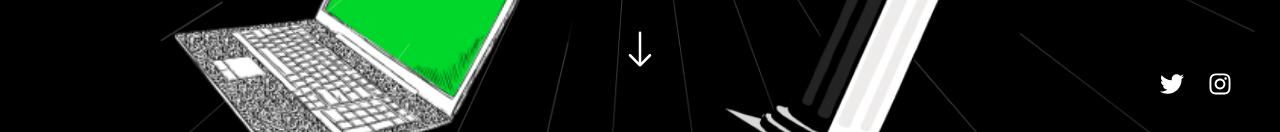
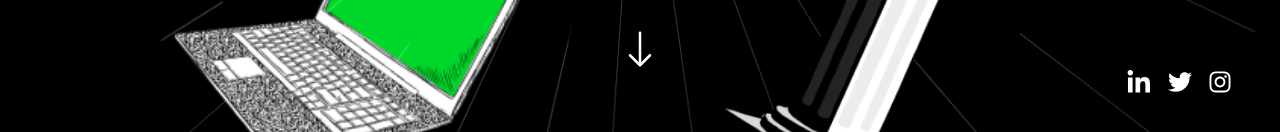
Before and after one commit to mvaibhav77/OpInHacks, a React (Create React App) app: page / in a window 1280 px wide. Shown: the part 668-800 px from the top of the page. Built offline with nearby package versions, Linux system fonts and the light colour scheme; a web font is replaced by a local one.

Commit message:
added links to the social icons

```diff
--- a/src/components/Faq/Faq.css
+++ b/src/components/Faq/Faq.css
@@ -63,7 +63,7 @@
     font-size: 1.8rem;
     border-radius: 1px;
     opacity: 30%;
-    transition: transform .1s;
+    transition: transform 1s;
 
 }
 .faq-tab:hover label::after{
@@ -76,14 +76,13 @@
 }
 
 .faq-tab input:checked ~ label::after{
-  transform: rotate(135deg);
-
+    transform: rotate(135deg);
 }
 
 .faq-content{
     max-height: 0;
     overflow: hidden;
-    transition: 0.1s ease-in;
+    transition: 1s;
 }
 
 .faq-section .faq-tab input:checked ~ .faq-content{
--- a/src/components/Hero/Hero.css
+++ b/src/components/Hero/Hero.css
@@ -56,7 +56,7 @@
 .social-links-bottom {
   position: absolute;
   display: flex;
-  gap: 1.5rem;
+  gap: 1rem;
   bottom: 2rem;
   right: 3rem;
 }
@@ -115,14 +115,16 @@
 }
 
 .twitter-icon,
-.instagram-icon {
+.instagram-icon, .in-icon{
   cursor: pointer;
   z-index: var(--z-tooltip);
+  color: var(--light-color);
 }
 .twitter-icon:hover,
-.instagram-icon:hover{
+.instagram-icon:hover, .in-icon:hover{
   color: var(--primary-color);
 }
+
 
 @keyframes float {
   0% {
--- a/src/components/Hero/Hero.jsx
+++ b/src/components/Hero/Hero.jsx
@@ -7,7 +7,7 @@ import pillar from "../../assets/intro-pillar.png";
 import cube from "../../assets/intro-cube.png";
 import cubes from "../../assets/intro-cubes.png";
 import laptop from "../../assets/laptop.png";
-import { FaTwitter, FaInstagram } from "react-icons/fa";
+import { FaTwitter, FaInstagram, FaLinkedinIn } from "react-icons/fa";
 import { BsArrowDown } from "react-icons/bs";
 
 export const Hero = () => {
@@ -20,13 +20,29 @@ export const Hero = () => {
       <img src={cube} className="cube-el elements" alt="" />
       <img src={cubes} className="cubes-el elements" alt="" />
       <img className="space-lines" src={spaceLines} alt="" />
+
       <div className="social-links-bottom">
-        <div className="twitter-icon">
-        <FaTwitter fontSize="1.5rem" />
-        </div>
-        <div className="instagram-icon">
-        <FaInstagram fontSize="1.5rem" />
-        </div>
+        <a
+          href="https://www.linkedin.com/company/opinhacks/"
+          target="_blank"
+          className="in-icon"
+        >
+          <FaLinkedinIn fontSize="1.6rem" />
+        </a>
+        <a
+          href="https://twitter.com/opinhacks"
+          target="_blank"
+          className="twitter-icon"
+        >
+          <FaTwitter fontSize="1.5rem" />
+        </a>
+        <a
+          href="https://www.instagram.com/opinhacks/"
+          target="_blank"
+          className="instagram-icon"
+        >
+          <FaInstagram fontSize="1.5rem" />
+        </a>
       </div>
       <div className="down-arrow">
         <BsArrowDown fontSize="2.5rem" />
```
